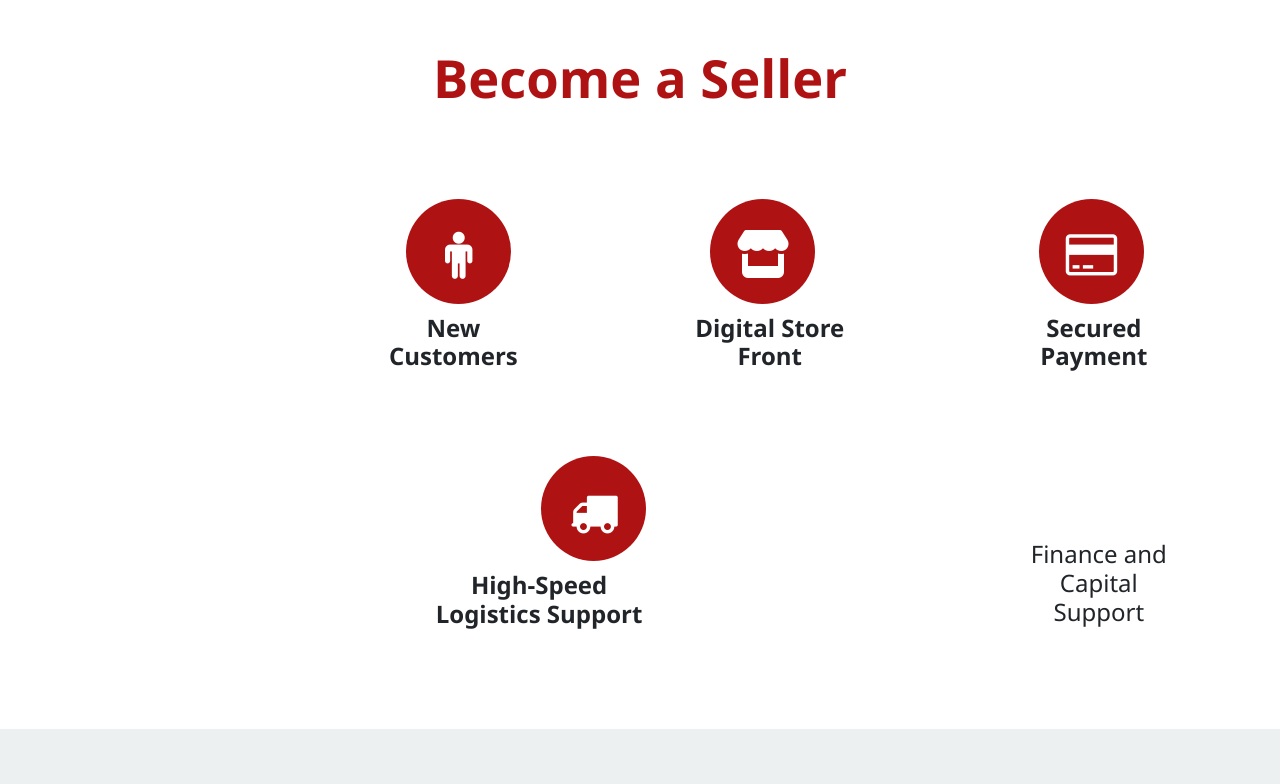
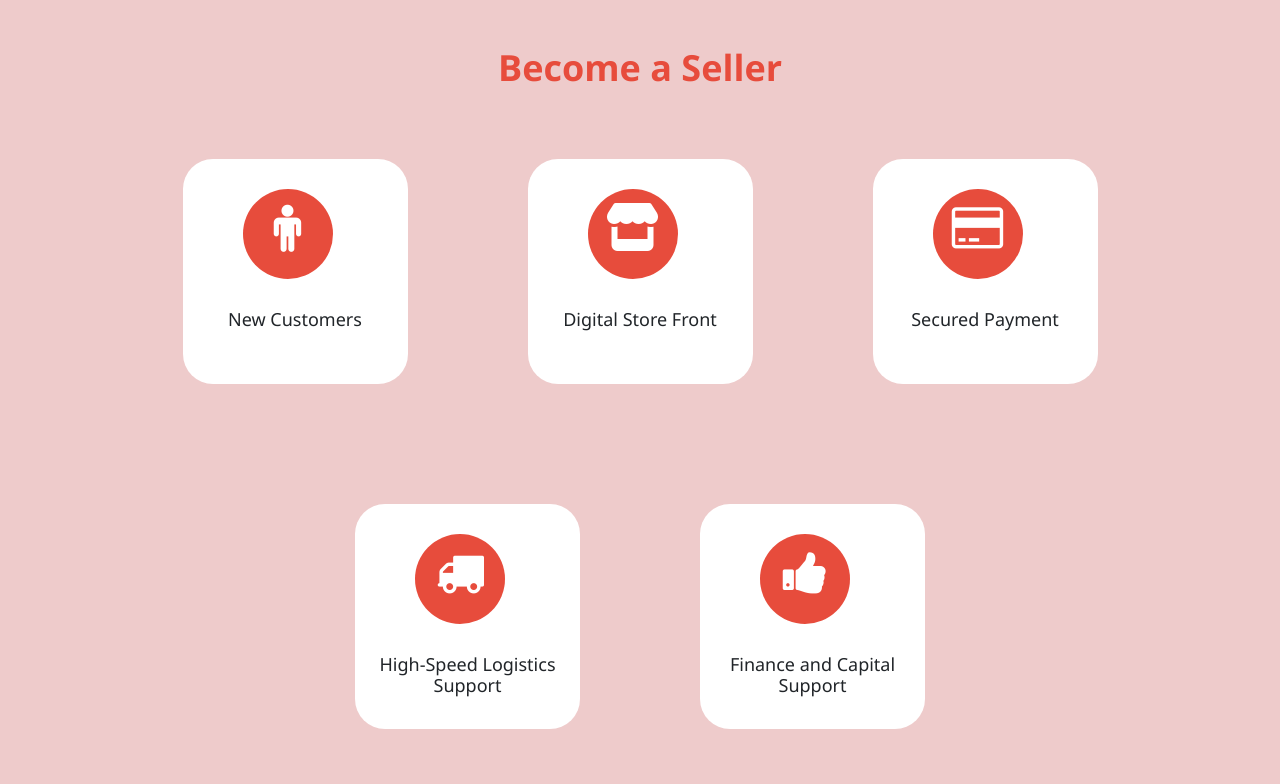
Before and after one commit to Ajeetbh/ucliq-buyer, a React (Create React App) app in the folder ucliq/: page /buy-sell in a window 1280 px wide. Shown: the part 1700-2484 px from the top of the page. Built offline with nearby package versions, Linux system fonts and the light colour scheme.

Commit message:
update buyer seller

```diff
--- a/ucliq/src/components/Buyer.js
+++ b/ucliq/src/components/Buyer.js
@@ -13,7 +13,7 @@ const Buyer = () => {
           <div className='buyerdetails'>
           <div className="detail">
               <div className="icon">
-                <i class="fa fa-coffee"></i>
+                <i class="fa fa-coffee" style={{fontSize:"60px",color:"white"}}></i>
               </div>
               <h3>Unmatched Freshness</h3>
               <div>
@@ -25,7 +25,7 @@ const Buyer = () => {
             </div>
             <div className="detail">
               <div className="icon">
-                <i class="fa fa-thumbs-up"></i>
+                <i class="fa fa-thumbs-up" style={{fontSize:"60px",color:"white"}}></i>
               </div>
               <h3>Reliable Supply</h3>
              <div>
@@ -37,7 +37,7 @@ const Buyer = () => {
             </div>
             <div className="detail">
               <div className="icon">
-                <i class="fa fa-truck"></i>
+                <i class="fa fa-truck" style={{fontSize:"60px",color:"white"}}></i>
               </div>
               <h3>Convenience</h3>
               <div className="detailP">
--- a/ucliq/src/components/Seller.js
+++ b/ucliq/src/components/Seller.js
@@ -3,170 +3,54 @@ import "../style/seller.css";
 
 const Seller = () => {
   return (
-    <>
+    <div>
       <div className="container-fluid">
         <div className="row">
-          <div className="sellerinfo1">
-            <div className="buyerheading1">
+          <div className="seller">
+            <div className="sellerheader">
               <h1>Become a Seller</h1>
             </div>
-            <div className="buyer">
-              <div className="buyer1">
-                <div className="detail1">
-                  <div className="icon1">
-                    <i
-                      class="fa fa-male"
-                      style={{
-                        fontSize: "48px",
-                        color: "white",
-                        padding: "25px 1px 1px 1px",
-                      }}
-                    ></i>
+            <div className="sellerInfo">
+              <div className="seller1">
+                <div className="column1">
+                  <div className="icons">
+                    <i class="fa fa-male" style={{fontSize: "48px",color: "white"}}></i>
                   </div>
-                  <h3 className="buyheadnew">New Customers</h3>
+                  <h5>New Customers</h5>
                 </div>
-                {/*.2................ .............................. */}
-                <div className="detail1">
-                  <div className="icon1">
-                    <i
-                      class="fa fa-store"
-                      style={{
-                        fontSize: "48px",
-                        color: "white",
-                        padding: "25px 1px 1px 1px",
-                      }}
-                    ></i>
+                <div className="column1">
+                  <div className="icons">
+                    <i class="fa fa-store" style={{fontSize: "48px",color: "white"}}></i>
                   </div>
-                  <h3 className="buyheadnew">Digital Store Front</h3>
+                  <h5>Digital Store Front</h5>
                 </div>
-                {/*.3................ .............................. */}
-                <div className="detail1">
-                  <div className="icon1">
-                    <i
-                      class="fa fa-credit-card"
-                      style={{
-                        fontSize: "48px",
-                        color: "white",
-                        padding: "25px 1px 1px 1px",
-                      }}
-                    ></i>
+                <div className="column1">
+                  <div className="icons">
+                    <i class="fa fa-credit-card" style={{fontSize: "48px",color: "white"}}></i>
                   </div>
-                  <h3 className="buyheadnew">Secured Payment</h3>
+                  <h5>Secured Payment</h5>
                 </div>
               </div>
-              {/*4................. .............................. */}
-              <div className="buyer2">
-                <div className="detail2">
-                  <div className="icon1">
-                    <i
-                      class="fa fa-truck"
-                      style={{
-                        fontSize: "48px",
-                        color: "white",
-                        padding: "25px 1px 1px 1px",
-                      }}
-                    ></i>
+              <div className="seller2">
+                <div className="column2">
+                  <div className="icons">
+                    <i class="fa fa-truck" style={{fontSize: "48px",color: "white"}}></i>
                   </div>
-                  <h3 className="buyheadnew">High-Speed Logistics Support</h3>
+                  <h5>High-Speed Logistics Support</h5>
                 </div>
-                {/*5................. .............................. */}
-                <div className="detail3">
-                  <div className="icon1">
-                    <i
-                      class="fa fa-thumbs-up"
-                      style={{
-                        fontSize: "48px",
-                        color: "white",
-                        padding: "25px 1px 1px 1px",
-                      }}
-                    ></i>
+                <div className="column2">
+                  <div className="icons">
+                    <i class="fa fa-thumbs-up" style={{fontSize: "48px",color: "white"}}></i>
                   </div>
-                  <h3 className="buyheadnew">Finance and Capital Support</h3>
+                  <h5>Finance and Capital Support</h5>
                 </div>
               </div>
             </div>
           </div>
-        </div>
       </div>
-      {/* <div className="container" id="service">
-        <div className="fifthmain">
-          <div className="fifth-two">
-            <h1 className="buyerheading" data-aos="fade-left">
-              Become a Seller
-            </h1>
-            <br />
-          </div>
-        </div>
-        <div className="buyer1">
-          <div className="buyerdetail1 w3-card-4" data-aos="fade-right">
-            <div className="detail-one" style={{fontSize: "48px", color: "white" // padding: "25px 120px 1px 1px",
-            }}>
-              <div className="icon1">
-                <i class="fa fa-male" style={{fontSize: "48px",color: "white",padding: "25px 1px 1px 1px",
-                }}
-                ></i>
-              </div>
-               <h3 className="buyheadnew">New Customers</h3>
-            </div>
-
-            <div className="detail2" style={{fontSize: "48px",color: "white",// padding: "25px 161px 1px 1px",
-              }}
-            ><div className="icon1">
-                <i class="fa fa-store" style={{fontSize: "48px",color: "white",padding: "25px 1px 1px 1px",
-                  }}
-                ></i>
-              </div>
-              <h3 className="buyheadnew">Digital Store Front</h3>
-            </div>
-
-            <div className="detail3" style={{fontSize: "48px",color: "white",marginTop:"-.1rem",//padding: "25px 1px 1px 1px",
-              }}
-            >
-              <div className="icon1">
-                <i class="fa fa-credit-card" style={{fontSize: "48px",color: "white",padding: "25px 1px 1px 1px",
-                  }}
-                ></i>
-              </div>
-              <h3 className="buyheadnew">Secured Payment</h3>
-            </div>
-          </div>
-        </div>
-
-        {/* second
-
-        <div className="buyer2">
-          <div className="buyerdetail1 w3-card-4" data-aos="fade-left">
-            <div className="detail4">
-              <div className="icon2">
-                <i
-                  class="fa fa-truck"
-                  style={{
-                    fontSize: "48px",
-                    color: "white",
-                    padding: "25px 1px 1px 1px",
-                  }}
-                ></i>
-              </div>
-              <h3 className="buyheadnew1">High-Speed Logistics Support</h3>
-            </div>
-            <div className="detail5">
-              <div className="icon2">
-                <i
-                  class="fa fa-thumbs-up"
-                  style={{
-                    fontSize: "48px",
-                    color: "white",
-                    padding: "25px 1px 1px 1px",
-                  }}
-                ></i>
-              </div>
-              <h3 className="buyheadnew1">Finance and Capital Support</h3>
-            </div>
-          </div>
-        </div>
-      </div> */}
-    </>
-  );
+  </div>
+  </div>
+  )
 };
 
 export default Seller;
--- a/ucliq/src/style/buyer.css
+++ b/ucliq/src/style/buyer.css
@@ -4,7 +4,7 @@
     background-size: cover;
 }
 .buyerheader5 h1 {
-    color: #af1212;
+    color: #e74c3c;
     text-align: center;
     font-weight: 800;
     font-size: 4rem;
@@ -25,7 +25,7 @@
 }
 
   .buyerdetails h3 {
-    color: #af1212;
+    color: #e74c3c;
     font-weight: bold;
     font-size: 1.8rem;
   }
@@ -33,10 +33,10 @@
   .detail .icon {
     width: 100px;
     height: 100px;
-    border: 1px solid #af1212;
+    border: 1px solid #e74c3c;
     align-items: center;
     border-radius: 100%;
-    background-color: #af1212;
+    background-color: #e74c3c;
     margin-left: 150px;
   }
 
@@ -47,7 +47,6 @@
     width: 100%;
     height: 50rem;
     font-weight: bold;
-    color: white;
     font-size: 1.2rem;
   }
 
--- a/ucliq/src/style/seller.css
+++ b/ucliq/src/style/seller.css
@@ -1,66 +1,56 @@
-.sellerinfo1 {
+.seller{
+  background-color: rgb(238, 203, 203);
+  align-items: center;
+  justify-content: center;
+}
+
+.sellerheader{
+  color: #e74c3c;
+}
+
+.sellerInfo{
+  display: flex;
+  flex-direction: column;
+}
+
+.sellerInfo .seller1{
+  display: flex;
+  flex-direction: row;
+  align-items: center;
+  justify-content: center;
+}
+.seller1 .column1{
+  width: 15rem;
+  height: 15rem;
+  margin: 4rem;
+  border-radius: 2rem;
+  background-color:white;
+}
+.seller1 .icons{
+  width: 6rem;
+  height: 6rem;
+  background-color: #e74c3c;
+  margin: 2rem 0rem 2rem 4rem;
+}
+
+.sellerInfo .seller2{
+  display: flex;
+  flex-direction: row;
+  align-items: center;
+  justify-content: center;
+}
+
+.seller2 .column2{
+  width: 15rem;
+  height: 15rem;
+  margin: 4rem;
+  border-radius: 2rem;
   background-color: white;
 }
 
-.buyerheading1 h1 {
-  color: #af1212;
-  font-size: 3.5rem;
+.seller2 .icons{
+  width: 6rem;
+  height: 6rem;
+  background-color: #e74c3c;
+  margin: 2rem 0rem 2rem 4rem;
 }
-
-.buyer {
-  /* background-image: url("https://images.unsplash.com/photo-1557821552-17105176677c?ixlib=rb-1.2.1&ixid=MnwxMjA3fDB8MHxzZWFyY2h8OXx8ZSUyMGNvbW1lcmNlfGVufDB8fDB8fA%3D%3D&auto=format&fit=crop&w=500&q=60"); */
-  background-repeat: no-repeat;
-  background-size: cover;
-  display: flex;
-  flex-direction: column;
-  padding: 4rem;
-  margin: 2rem;
-}
-
-.buyer .buyer1 {
-  display: flex;
-  flex-direction: row;
-  margin-left: 125px;
-}
-.buyer1 .detail1 {
-  margin-left: 6rem;
-  padding-left: 6rem;
-}
-.buyer .buyer2 {
-  display: flex;
-  flex-direction: row;
-}
-.buyer2 {
-  margin-left: 30rem;
-  margin-top: 5rem;
-}
-.detail2 {
-  margin-left: -10px;
-  margin-right: 167px;
-}
-
-.detail3 {
-  margin-left: 13rem !important;
-}
-.detail1 .icon1 {
-  width: 7rem;
-  height: 7rem;
-  border-radius: 8rem;
-  background-color: #af1212;
-  padding-top: 0.5rem;
-}
-.detail1 .buyheadnew {
-  font-weight: bold;
-  margin-left: -2rem;
-}
-.detail2 .icon1 {
-  width: 7rem;
-  height: 7rem;
-  border-radius: 8rem;
-  background-color: #af1212;
-  padding-top: 0.5rem;
-}
-.detail2 .buyheadnew {
-  margin-left: -8rem;
-  font-weight: bold;
-}
```
